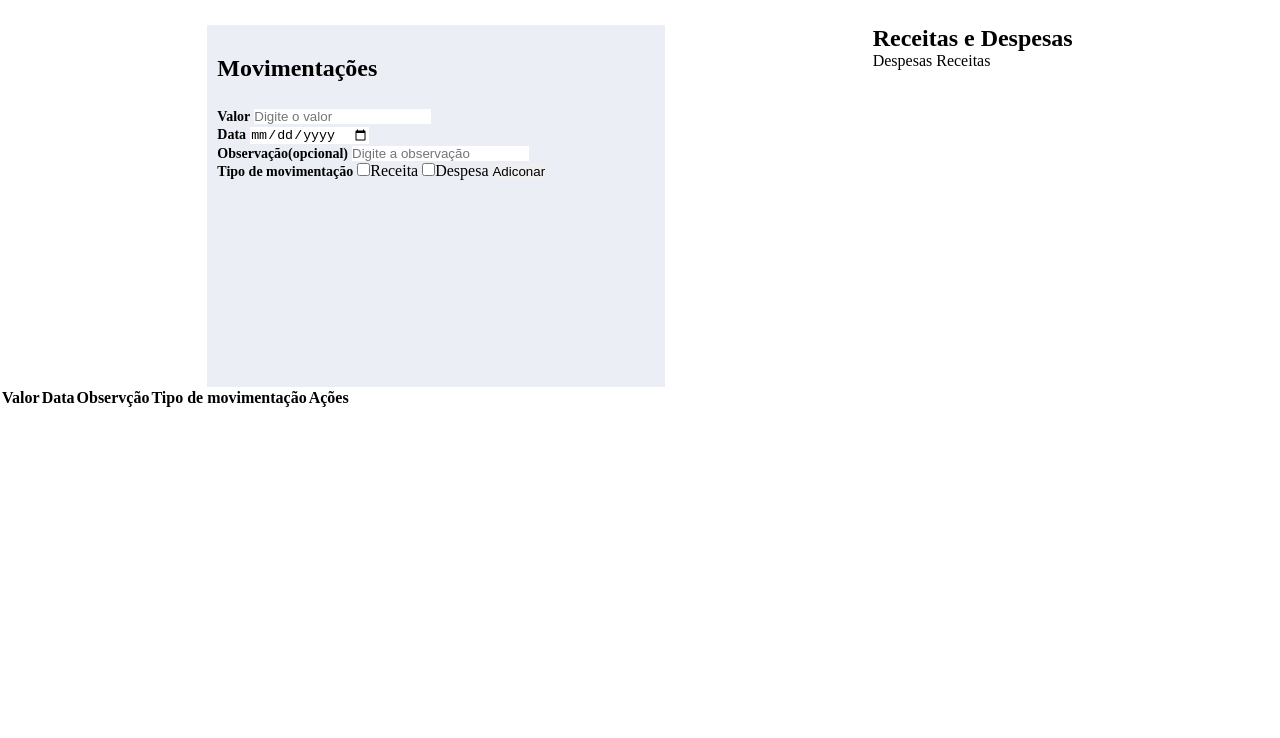
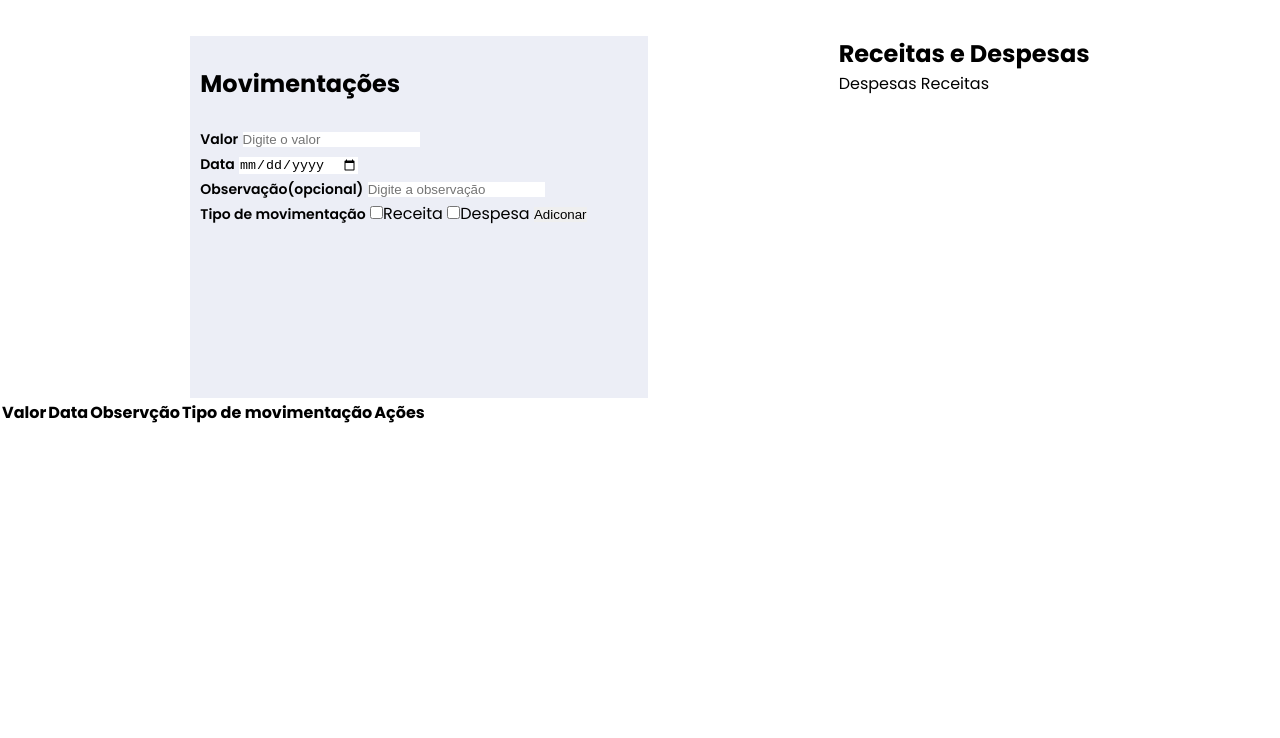
Before and after one commit to tobiasramos/controle-caixa, a plain HTML site: page index.html in a window 1280 px wide. Shown: the part 62-800 px from the top of the page. Drawn offline with Linux system fonts and the light colour scheme.

Commit message:
Adicionando a fonte poppins para o projeto

```diff
--- a/src/css/style.css
+++ b/src/css/style.css
@@ -1,3 +1,9 @@
+@import url('https://fonts.googleapis.com/css2?family=Poppins:wght@400;600;700&display=swap');
+
+body {
+    font-family: 'Poppins', sans-serif;
+}
+
 .controls {
     display: flex;
     justify-content: space-evenly;
```
